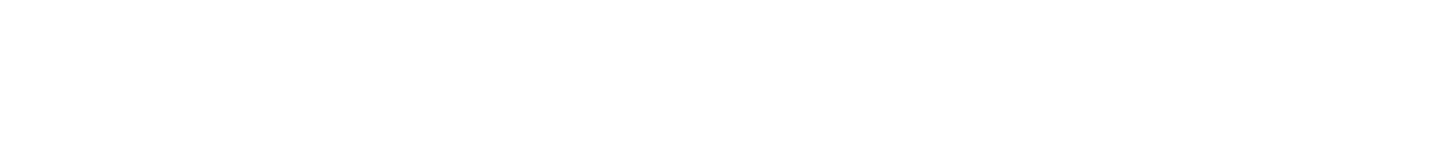
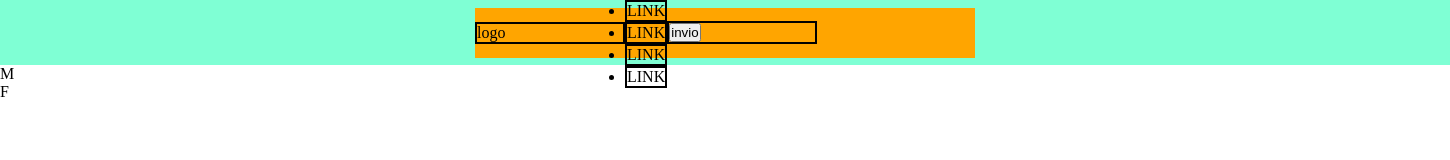
Before and after one commit to Matteo0421/htmlcss-struttura-discord, a plain HTML site: page index.html in a window 1280 px wide. Shown: the whole page, 1450 px wide, since content can reach past the window. Drawn offline with Linux system fonts and the light colour scheme.

Commit message:
[add]header

```diff
--- a/assets/style.css/main.css
+++ b/assets/style.css/main.css
@@ -0,0 +1,45 @@
+*{
+  margin: 0;
+  padding: 0;
+  box-sizing: border-box;
+}
+.container{
+  width: 1450px;
+
+}
+header{
+  height: 65px;
+  background-color: aquamarine;
+  display: flex;
+  justify-content: center;
+}
+.header-container{
+  display: flex;
+  align-items: center;
+  align-self: center;
+  width: 500px;
+  height: 50px;
+  background-color: orange;
+}
+.logo, .btn{
+ border: 2px solid black;
+ width: 150px;
+}
+
+.logo span{
+  text-align: left;
+
+}
+
+.lista-header{
+  display: flex;
+  justify-content: space-around;
+}
+
+.lista-header ul li{
+  border: 2px solid black;
+}
+
+/* .btn input{
+  text-align: right;
+} */
--- a/index.html
+++ b/index.html
@@ -3,9 +3,39 @@
 <head>
   <meta charset="UTF-8">
   <meta name="viewport" content="width=device-width, initial-scale=1.0">
-  <title>Document</title>
+  <title>DISCORD-CAROLA-MATTEO</title>
+  <link rel="stylesheet" href="./assets/style.css/main.css">
 </head>
 <body>
+  <header class="container" >
 
+      <div class="header-container">
+        <div class="logo">
+         <span>logo</span>
+        </div>
+        <nav class="lista-header">
+
+           <ul >
+             <li>LINK</li>
+             <li>LINK</li>
+             <li>LINK</li>
+             <li>LINK</li>
+             <li>LINK</li>
+           </ul>
+
+        </nav>
+        <div class="btn">
+          <input type="button" value="invio">
+        </div>
+      </div>
+
+    </div>
+  </header>
+
+
+
+  <!-- JUMBOSCREEN -->
+  <main>M</main>
+  <footer>F</footer>
 </body>
 </html>
```
Also changed, not shown: 2 other files.
